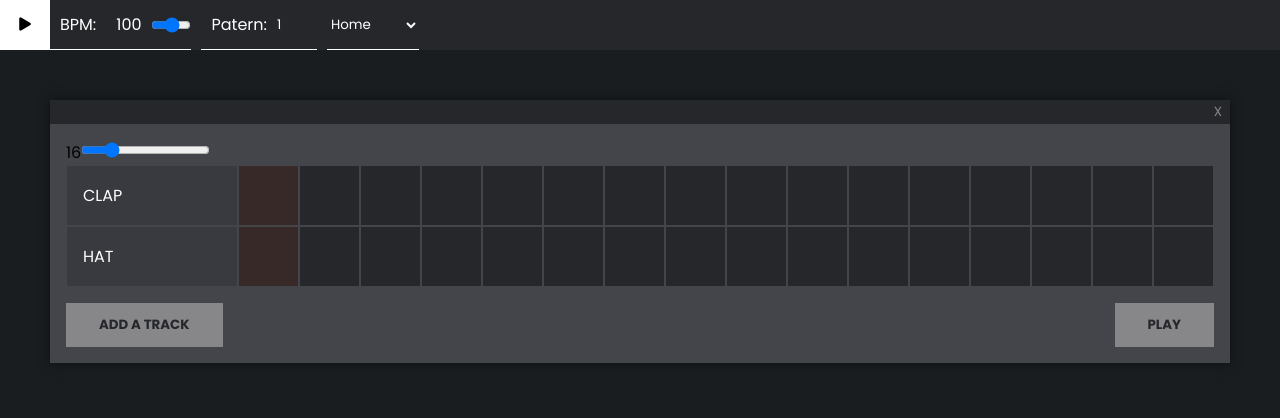
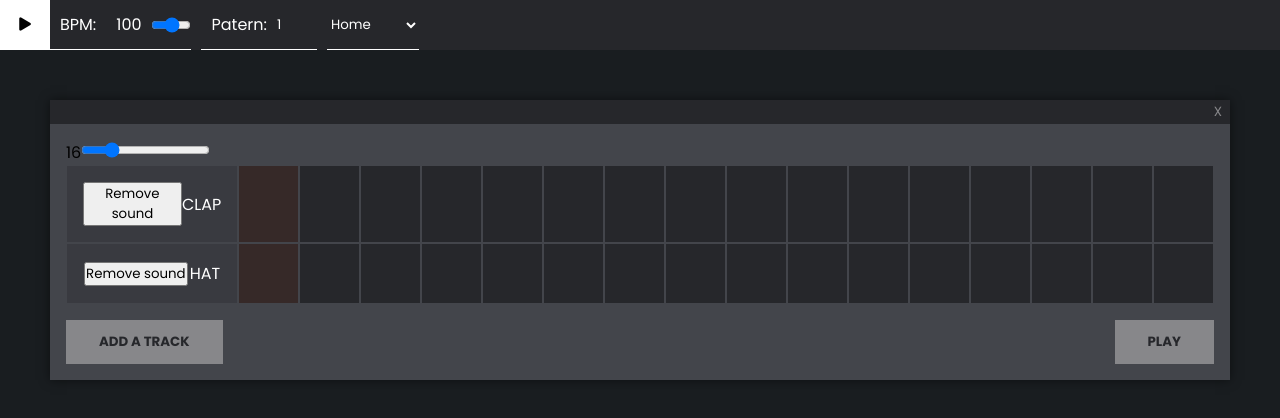
Before and after one commit to Procaillass/JamRacker, a React (Create React App) app: page / in a window 1280 px wide. Shown: the top 418 px of the page. Built offline with nearby package versions, Linux system fonts and the light colour scheme; no server answers.

Commit message:
add remove track

```diff
--- a/src/Components/StepSequencer/StepSequencer.jsx
+++ b/src/Components/StepSequencer/StepSequencer.jsx
@@ -106,6 +106,7 @@ function StepSequencer() {
   };
 
   const handleSteps = (ev) => {
+    ev.preventDefault();
     setSteps(stepsFld.current.value);
   };
 
@@ -113,6 +114,10 @@ function StepSequencer() {
     ev.preventDefault();
     alert("close");
   };
+
+  const handleRemoveTrack = (id) => {
+    setTracks(tracks.filter((track) => track.index !== id))
+  }
 
   /*
    * -------------
@@ -136,10 +141,10 @@ function StepSequencer() {
 
 
   //
-  useEffect(() => {
+  /* useEffect(() => {
     console.log("did mount");
     console.log(sampler);
-  }, [])
+  }, []) */
 
 
   //
@@ -185,7 +190,10 @@ function StepSequencer() {
 
         {tracks.map((track, trackIdx) => (
           <div className="sequencer__row" key={trackIdx+"_"+track.name}>
-            <div className="sequencer__sound">{track.name}</div>
+            <div className="sequencer__sound">
+              <button className="btn__removeTrack" onClick={() => handleRemoveTrack(track.index)}>Remove sound</button>
+              <span>{track.name}</span>
+            </div>
             <div className="sequencer__track">
               {track.steps.map((step, stepIdx) => (
                 <div
--- a/src/Components/StepSequencer/StepSequencer.scss
+++ b/src/Components/StepSequencer/StepSequencer.scss
@@ -53,6 +53,7 @@ $text: #87878a;
   &__sound {
     display: flex;
     align-items: center;
+    justify-content: space-around;
     background: $sequencer_sound_bg;
     border: 1px solid $box_bg;
     color: white;
```
